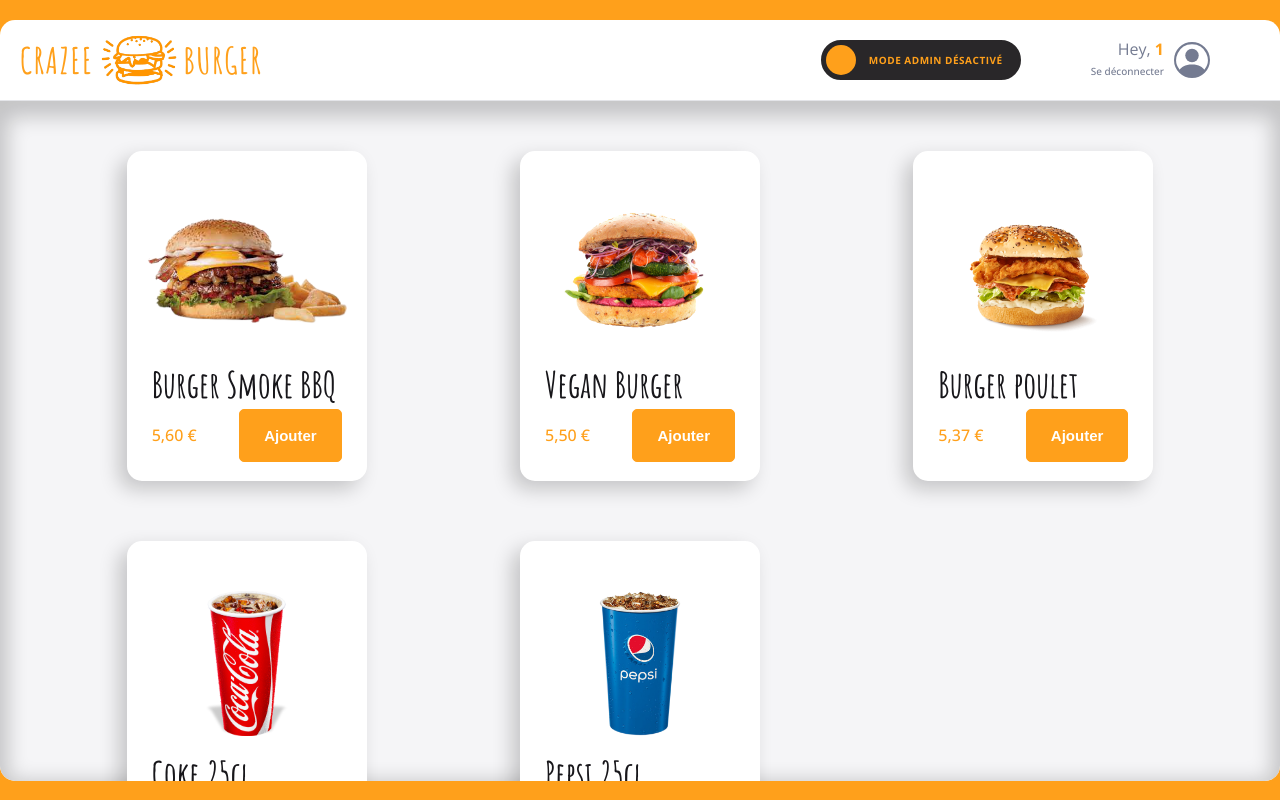
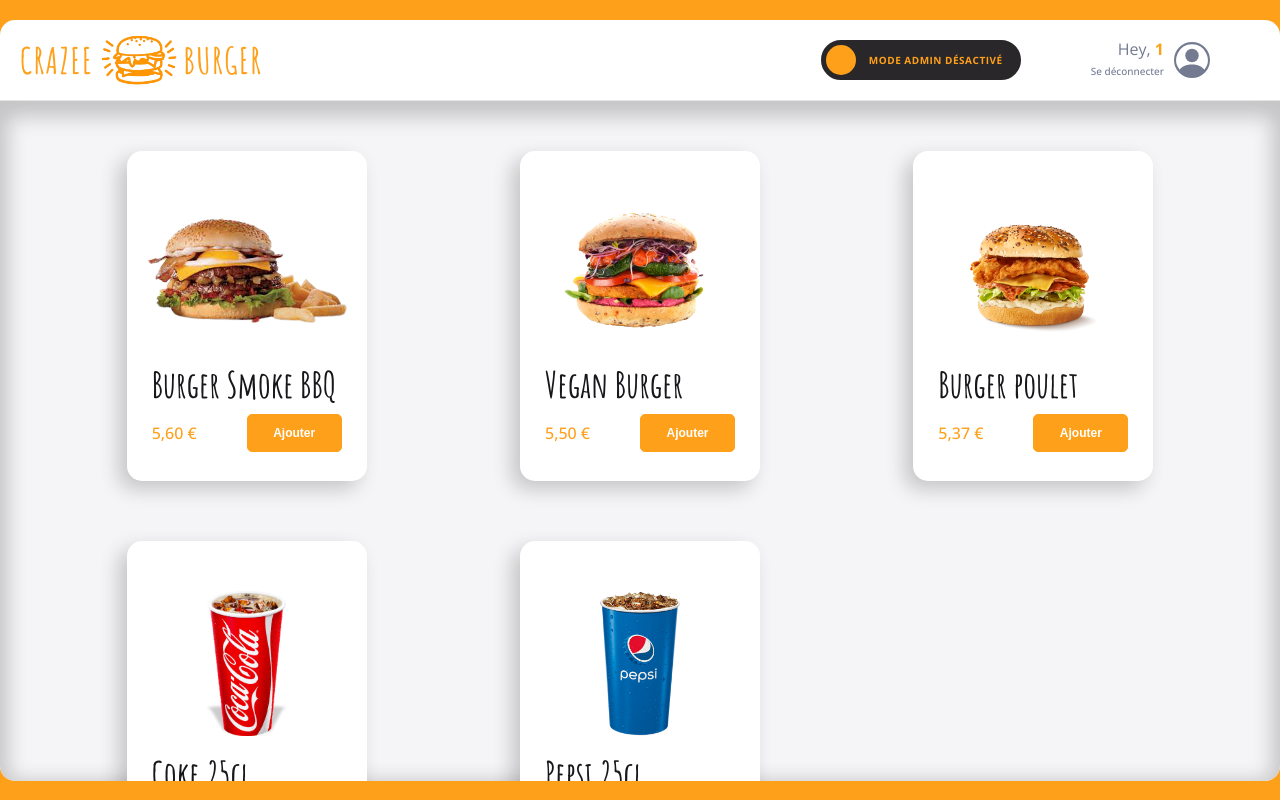
Before and after one commit to ImadeusF/crazee-burger, a React (Vite) app: page /order/1 in a window 1280 px wide. Built offline with nearby package versions, Linux system fonts and the light colour scheme.

Commit message:
🐛 F08: AdminForm > AddForm > Fix button style and image preview + BUTTON (props)

```diff
--- a/src/components/pages/order/Main/Admin/AdminPanel/AddForm.jsx
+++ b/src/components/pages/order/Main/Admin/AdminPanel/AddForm.jsx
@@ -107,7 +107,7 @@
     top: 3px;
 
     .submit-button {
-      width: 50%;
+      height:100%;
     }
   }
 `;
--- a/src/components/pages/order/Main/Admin/AdminPanel/ImagePreview.jsx
+++ b/src/components/pages/order/Main/Admin/AdminPanel/ImagePreview.jsx
@@ -20,8 +20,8 @@
   align-items: center;
 
   img {
-    width: 100%;
-    height: 100%;
+    width: 100px;
+    height: 100px;
     object-fit: contain;
     object-position: center;
   }
--- a/src/components/reusable-ui/Button.jsx
+++ b/src/components/reusable-ui/Button.jsx
@@ -1,9 +1,9 @@
 import styled, { css } from "styled-components";
 import { theme } from "../../themes";
 
-export default function Button({ label, Icon, version = "normal", onClick }) {
+export default function Button({ label, Icon, className, version = "normal", onClick }) {
   return (
-    <ButtonStyled version={version} onClick={onClick}>
+    <ButtonStyled className={className} version={version} onClick={onClick}>
       <span>{label}</span>
       <div className="icon">{Icon && Icon}</div>
     </ButtonStyled>
```
